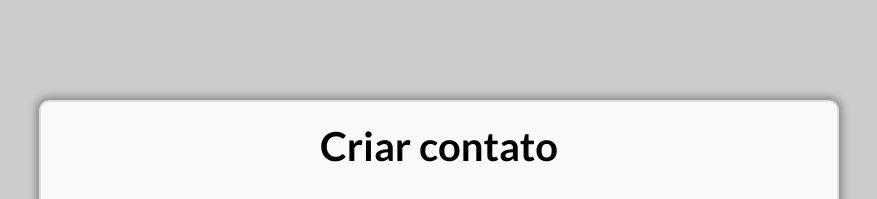
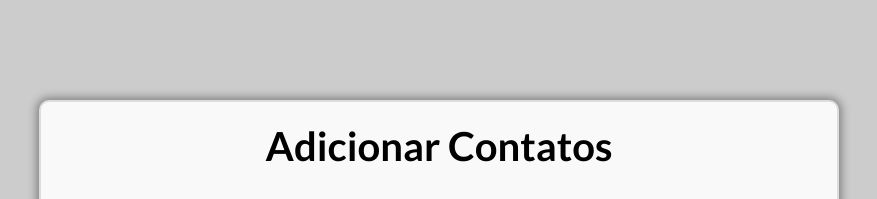
Before and after one commit to LucasPaone1/agenda-contatos, a plain HTML site: page index.html in a window 1280 px wide. Shown: the top 199 px of the page, without its empty margins (201-1078 px from the left). Drawn offline with Linux system fonts and the light colour scheme.

Commit message:
alterando o título

```diff
--- a/index.html
+++ b/index.html
@@ -10,7 +10,7 @@
 <body>
     <div class="agenda">
         <header>
-            <h1>Criar contato</h1>
+            <h1>Adicionar Contatos</h1>
         </header>
         <div class="imagem">
             <img src="img/perfil.png" alt="logo">
```
